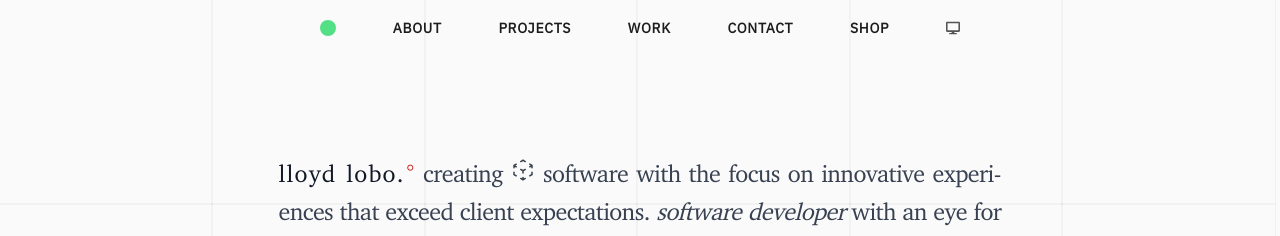
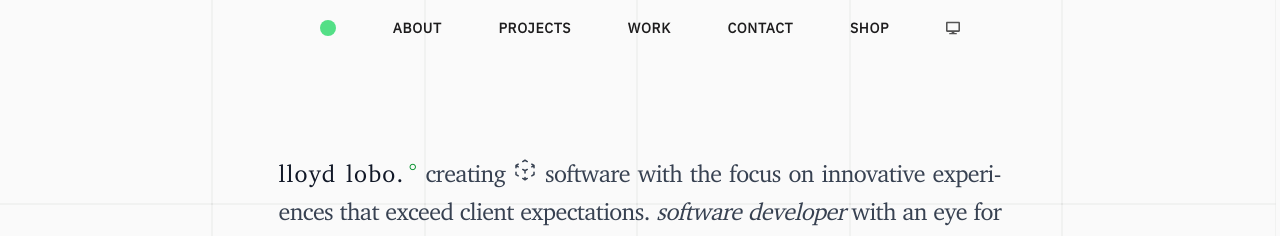
Before and after one commit to lloydlobo/lloydlobo.com, a Next.js app: page / in a window 1280 px wide. Shown: the top 236 px of the page. Built offline with nearby package versions, Linux system fonts and the light colour scheme.

Commit message:
style: match a tag after circle to green

```diff
--- a/styles/globals.css
+++ b/styles/globals.css
@@ -103,24 +103,18 @@ a:link {
   /* @apply hover:text-orange-700 dark:hover:text-orange-400; */
 }
 
-a:hover {
-  /* @apply bg-green-50 dark:bg-transparent dark:backdrop-brightness-[125%] decoration-transparent rounded-lg; */
-  /* background-image: none; */
-  /* @apply duration-100 delay-100 transition-all ease-in-out; */
-}
-
 a::after {
   position: relative;
   content: "\FEFF°";
   top: -0.1em;
-  margin-left: 0.1em;
-  font-size: 90%;
-  @apply text-red-800 saturate-150 dark:text-red-600;
+  margin-left: 0.3rem;
+  font-size: 95%;
+  @apply text-green-700 saturate-150 dark:text-green-400;
 }
 
-/* font-feature-settings: "kern", "frac", "kern", "ss02"; */
 p {
   hyphens: auto;
+  /* font-feature-settings: "kern", "frac", "kern", "ss02"; */
   @apply dark:text-secondary;
 }
 
@@ -129,8 +123,3 @@ p {
     color-scheme: dark;
   }
 }
-
-/* [data-theme="dark"], */
-/* [data-theme="dark"] body { */
-/*   @apply blur-3xl; */
-/* } */
```
